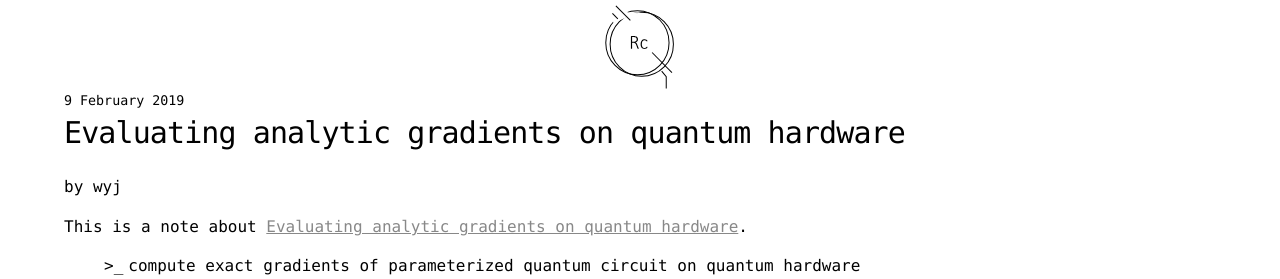
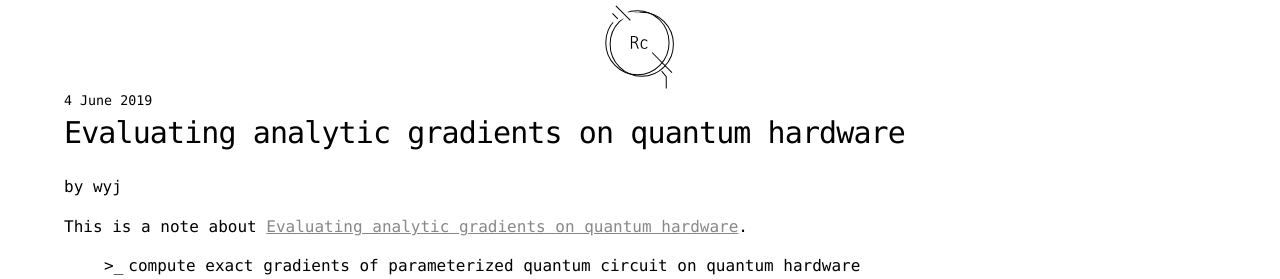
Before and after one commit to Raycosine/raycosine.github.io, a Jekyll site: the page built from _posts/2019-06-04-Note-on-Evaluating analytic gradients on quantum hardware.markdown, in a window 1280 px wide. Shown: the top 279 px of the page. Built offline with Jekyll 4.4.1, drawn with Linux system fonts in a browser that asks for light colours; formulas are drawn with MathJax 3; part of the change alters nothing that is shown.

```diff
--- a/_posts/2019-06-04-Note-on-Evaluating analytic gradients on quantum hardware.markdown
+++ b/_posts/2019-06-04-Note-on-Evaluating analytic gradients on quantum hardware.markdown
@@ -4,7 +4,7 @@ title:  "Evaluating analytic gradients on quantum hardware"
 categories: quantum
 tags: note paper-reading evaluating-analytic-gradients
 author: wyj
-date:   2019-02-09 17:30:00 +0800
+date:   2019-06-04 17:30:00 +0800
 ---
 
 This is a note about [Evaluating analytic gradients on quantum hardware](https://arxiv.org/abs/1811.11184).
```
